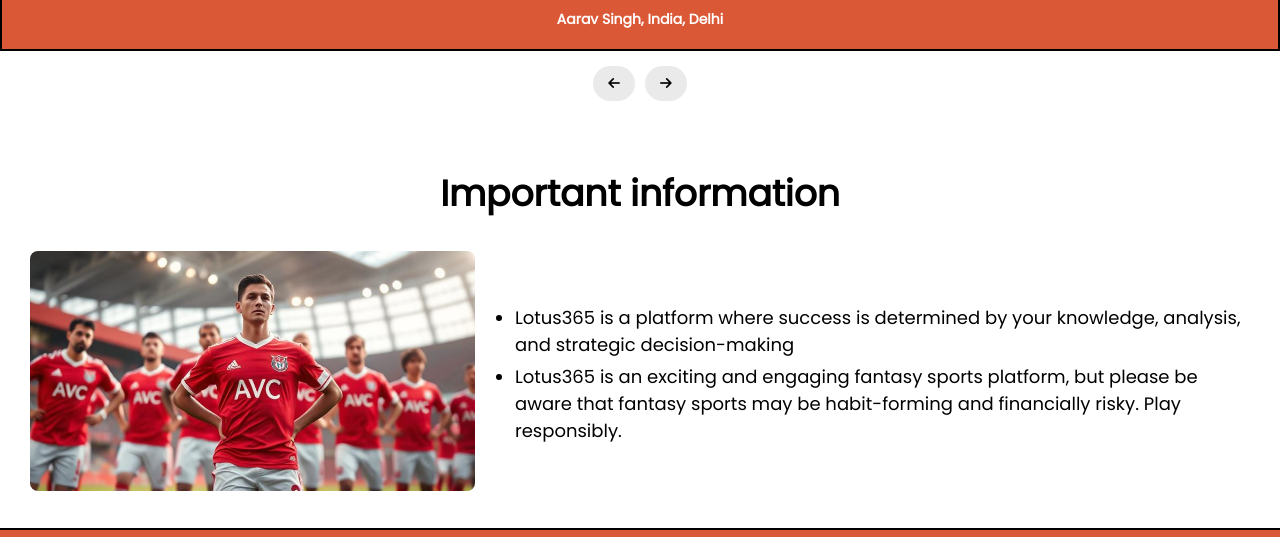
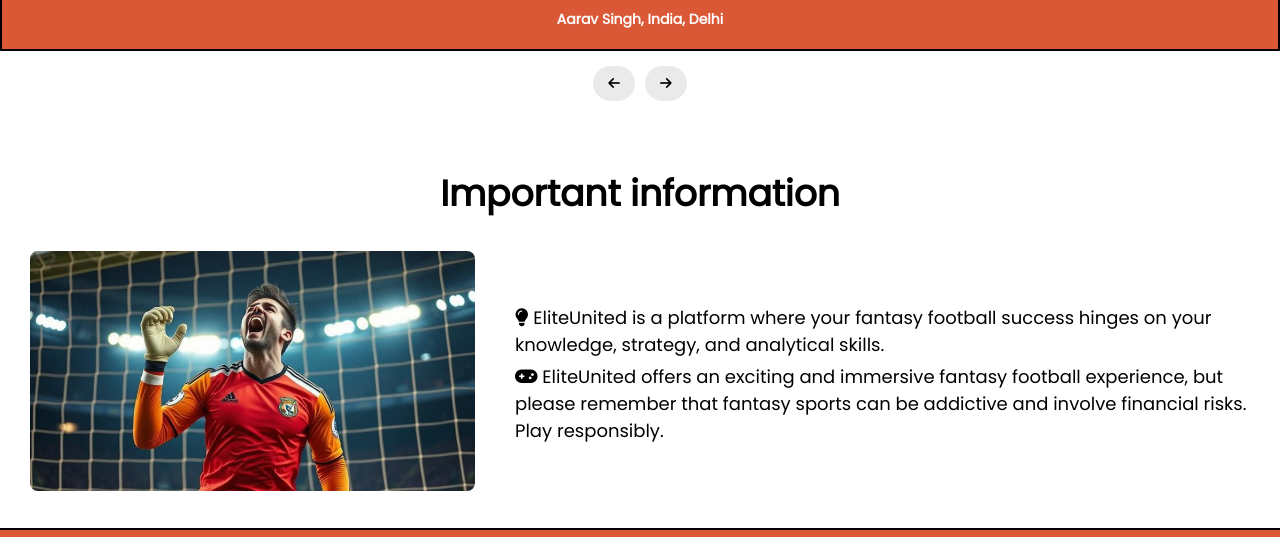
Before and after one commit to NausAlexus/test3, a plain HTML site: page index.html in a window 1280 px wide. Shown: the part 2143-2680 px from the top of the page. Drawn offline with Linux system fonts and the light colour scheme.

Commit message:
апрапр

```diff
--- a/index.html
+++ b/index.html
@@ -174,12 +174,12 @@
             <h2 class="comprehensive-section-title">Important information</h2>
             <div class="comprehensive-blocks-container">
                 <div class="comprehensive-image-block">
-                    <img src="img/hero-bg.jpg" alt="warn" class="comprehensive-care-image">
+                    <img src="img/attention.jpg" alt="warn" class="comprehensive-care-image">
                 </div>
                 <div class="comprehensive-text-block">
                     <ul class="comprehensive-benefits-list">
-                        <li>Lotus365 is a platform where success is determined by your knowledge, analysis, and strategic decision-making</li>
-                        <li>Lotus365 is an exciting and engaging fantasy sports platform, but please be aware that fantasy sports may be habit-forming and financially risky. Play responsibly.</li>
+                        <li><i class="fas fa-lightbulb"></i> EliteUnited is a platform where your fantasy football success hinges on your knowledge, strategy, and analytical skills.</li>
+                        <li><i class="fas fa-gamepad"></i> EliteUnited offers an exciting and immersive fantasy football experience, but please remember that fantasy sports can be addictive and involve financial risks. Play responsibly.</li>
                     </ul>
                 </div>
             </div>
--- a/style.css
+++ b/style.css
@@ -776,7 +776,7 @@ body::-webkit-scrollbar-track {
 }
 
 .comprehensive-benefits-list {
-    list-style-type: disc;
+    list-style: none;
     padding-left: 20px;
 }
 
```
Also changed, not shown: img/attention.jpg (added).
